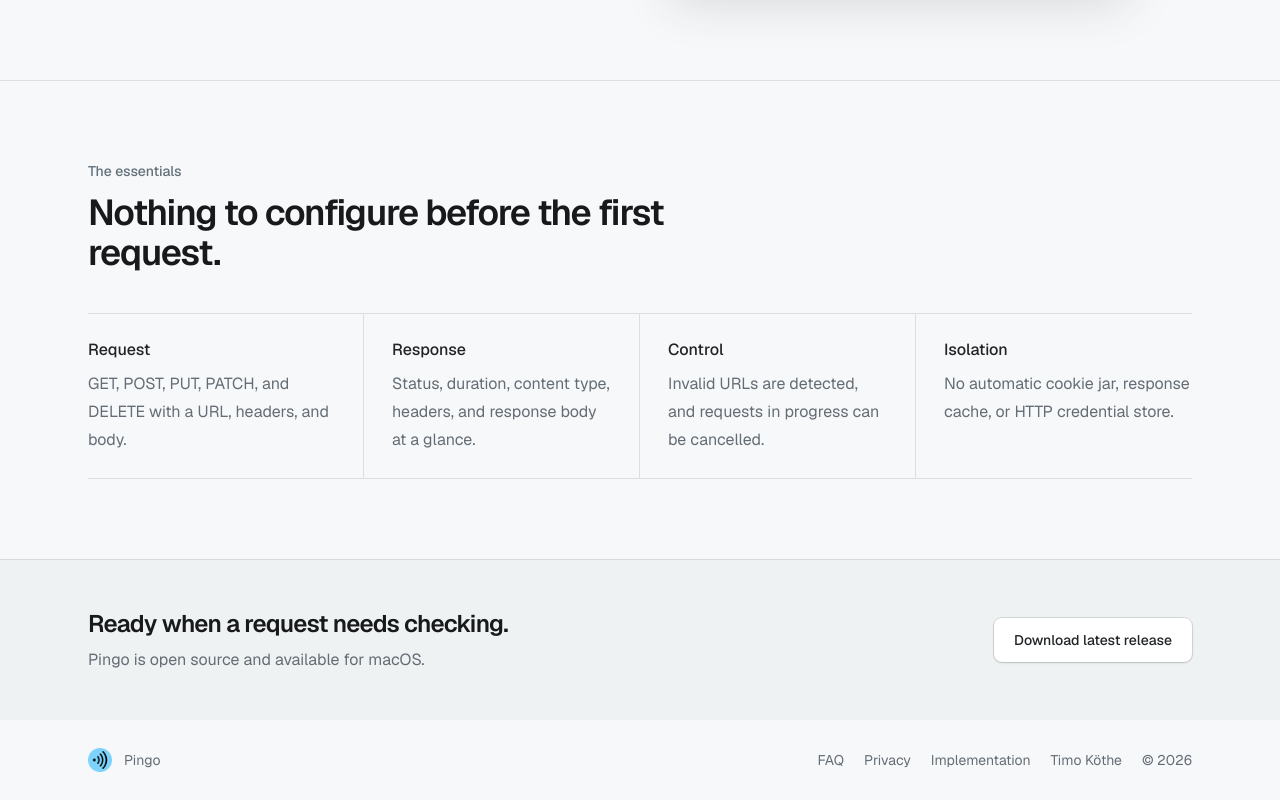
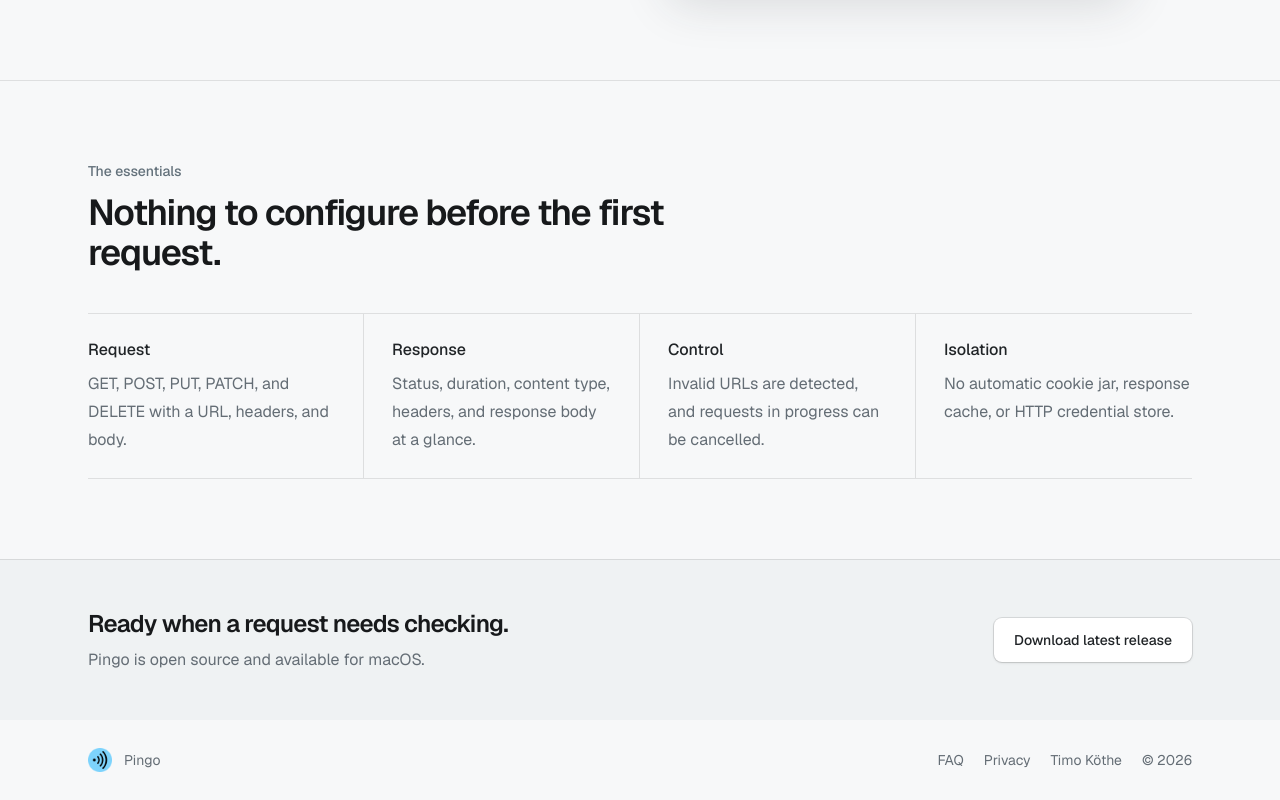
Before and after one commit to timokoethe/Pingo, a Next.js app in the folder website/: page / in a window 1280 px wide. Shown: the part 885-1685 px from the top of the page. Built offline with nearby package versions, Linux system fonts and the light colour scheme; no server answers.

Commit message:
Remove implementation link from footer (#47)
The site footer no longer shows the Implementation link. This removes the stale portfolio URL dependency and avoids surfacing an outdated external page.

```diff
--- a/website/components/site-footer.tsx
+++ b/website/components/site-footer.tsx
@@ -1,7 +1,6 @@
 import Image from "next/image";
 import Link from "next/link";
 import appIcon from "@/app/icon.png";
-import { PORTFOLIO_URL } from "@/lib/seo";
 
 type SiteFooterProps = {
   /**
@@ -38,9 +37,6 @@
           <Link href="/privacy" className="transition hover:text-foreground-strong">
             Privacy
           </Link>
-          <a href={PORTFOLIO_URL} className="transition hover:text-foreground-strong">
-            Implementation
-          </a>
           <a href="https://itstimo.me" className="transition hover:text-foreground-strong">
             Timo Köthe
           </a>
```
